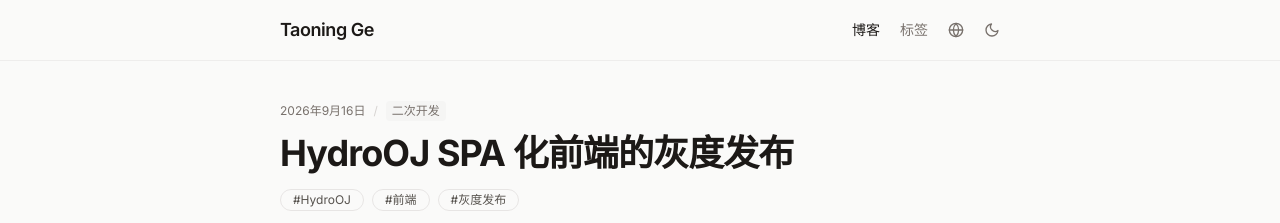
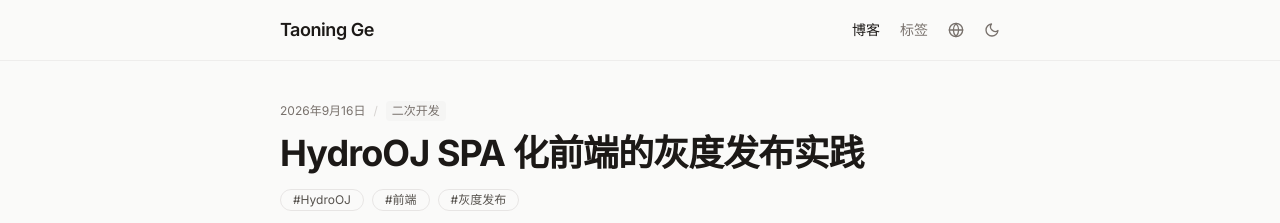
Before and after one commit to gtn1024/gtn1024, an Astro site: page /zh/posts/hydro-frontend-gray-release in a window 1280 px wide. Shown: the top 223 px of the page. Built offline with nearby package versions, Linux system fonts and the light colour scheme; Astro itself is replaced by a stand-in of ours; some packages are replaced by stand-ins of ours.

Commit message:
post: add shijian to title

```diff
--- a/src/content/posts/hydro-frontend-gray-release.md
+++ b/src/content/posts/hydro-frontend-gray-release.md
@@ -1,5 +1,5 @@
 ---
-title: HydroOJ SPA 化前端的灰度发布
+title: HydroOJ SPA 化前端的灰度发布实践
 date: 2026-09-16 16:40:44
 categories:
 - 二次开发
```
